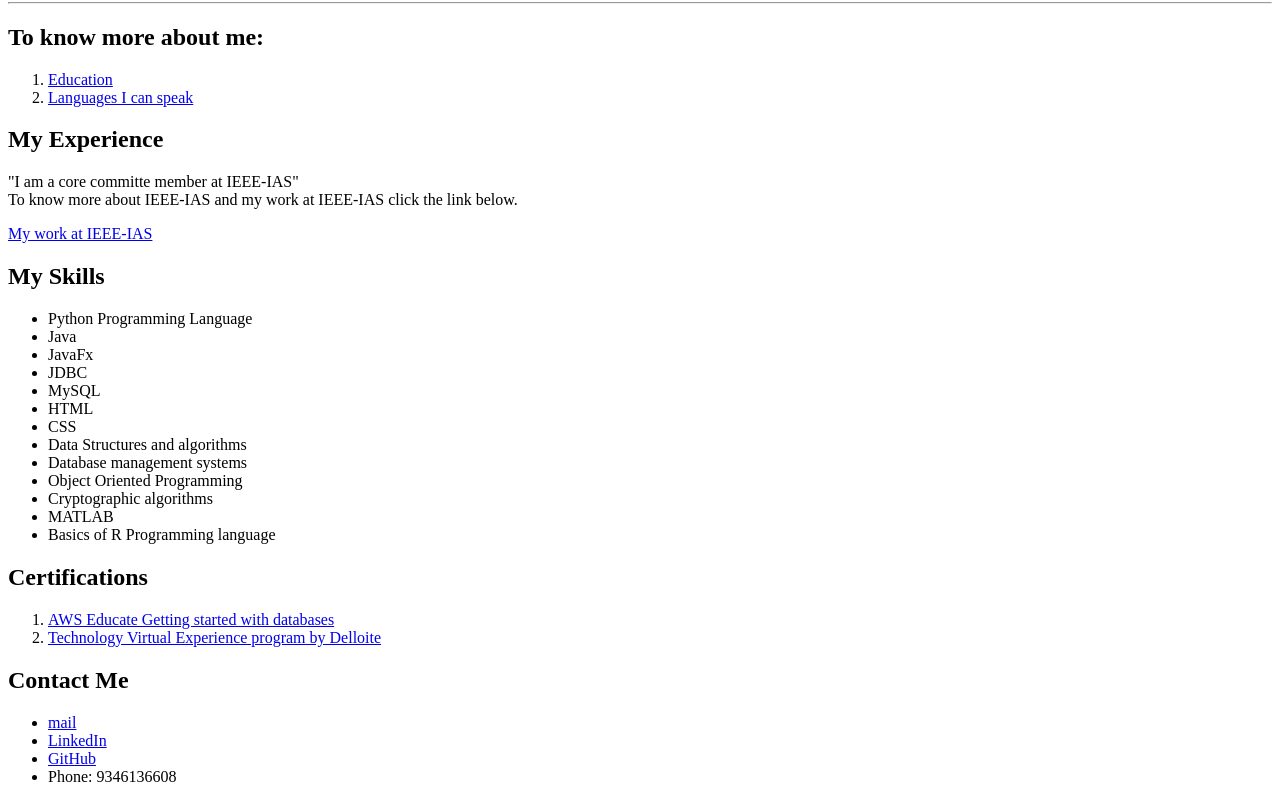
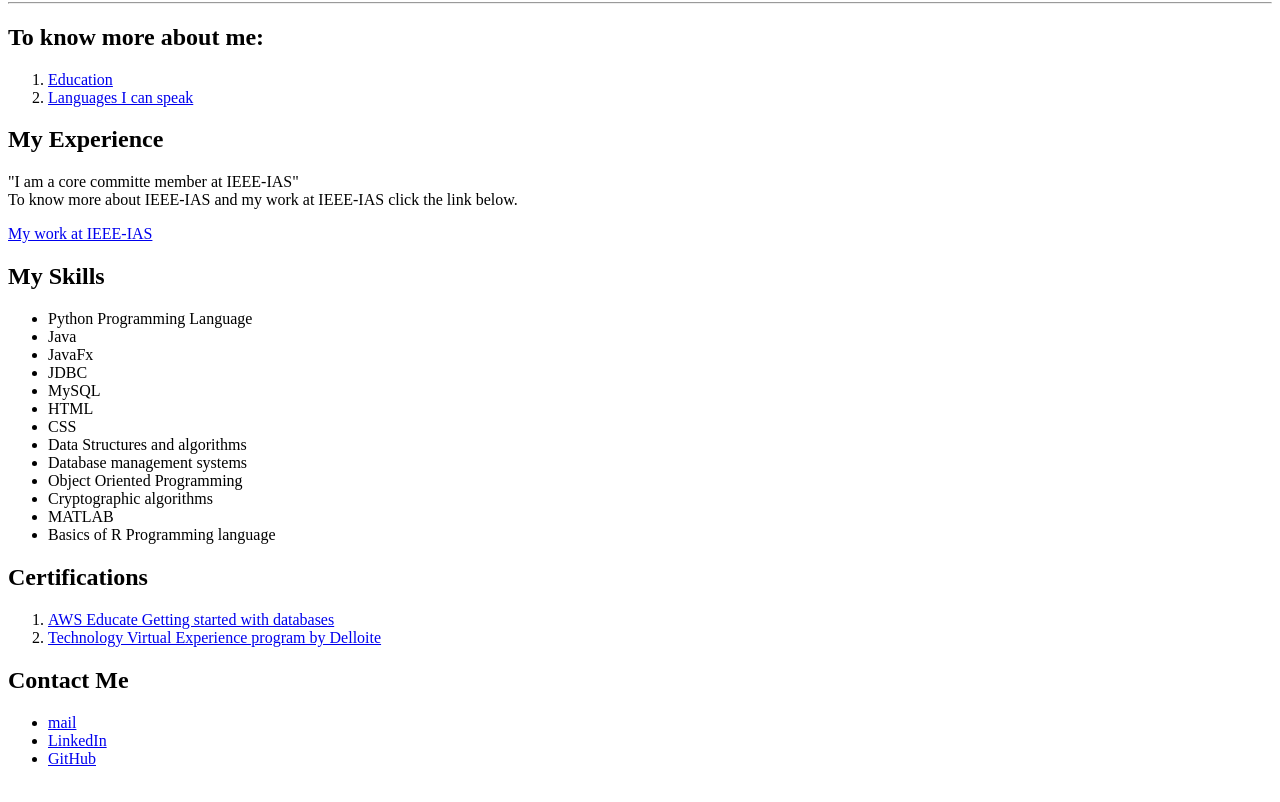
Before and after one commit to RoshiniBalasa/HTML-Portfolio, a plain HTML site: page index.html in a window 1280 px wide. Shown: the part 488-1290 px from the top of the page. Drawn offline with Linux system fonts and the light colour scheme.

Commit message:
Update index.html

```diff
--- a/index.html
+++ b/index.html
@@ -49,7 +49,7 @@
             <li><a href="mailto:balaroshini@gmail.com">mail</a></li>
             <li><a href="https://www.linkedin.com/in/roshini-balasa-721565223">LinkedIn</a></li>
             <li><a href="https://github.com/RoshiniBalasa">GitHub</a></li>
-            <li>Phone: 9346136608</li>
+
         </ul>
     </body>
 </html>
```
